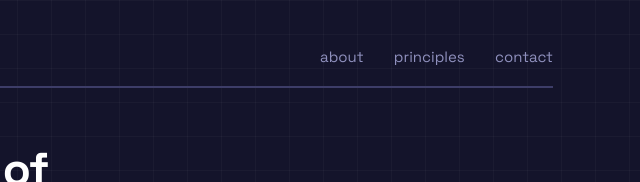
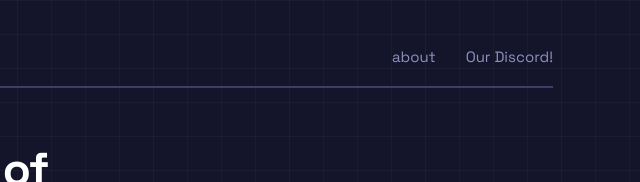
Before and after one commit to Cgtlpa/silen-site, a plain HTML site: page index.html in a window 1280 px wide. Shown: the top 182 px of the page, 595-1235 px from the left. Drawn offline with Linux system fonts and the light colour scheme.

Commit message:
Update index.html

```diff
--- a/index.html
+++ b/index.html
@@ -380,9 +380,8 @@
         <header>
             <div class="wordmark">silen<em>linux</em><small>v0.0.1</small></div>
             <nav>
-                <a href="#about">about</a>
-                <a href="#principles">principles</a>
-                <a href="mailto:hello@silenlinux.org">contact</a>
+                <a>about</a>
+                <a href="https://discord.gg/WxbRRURcZ">Our Discord!</a>
             </nav>
         </header>
 
```
